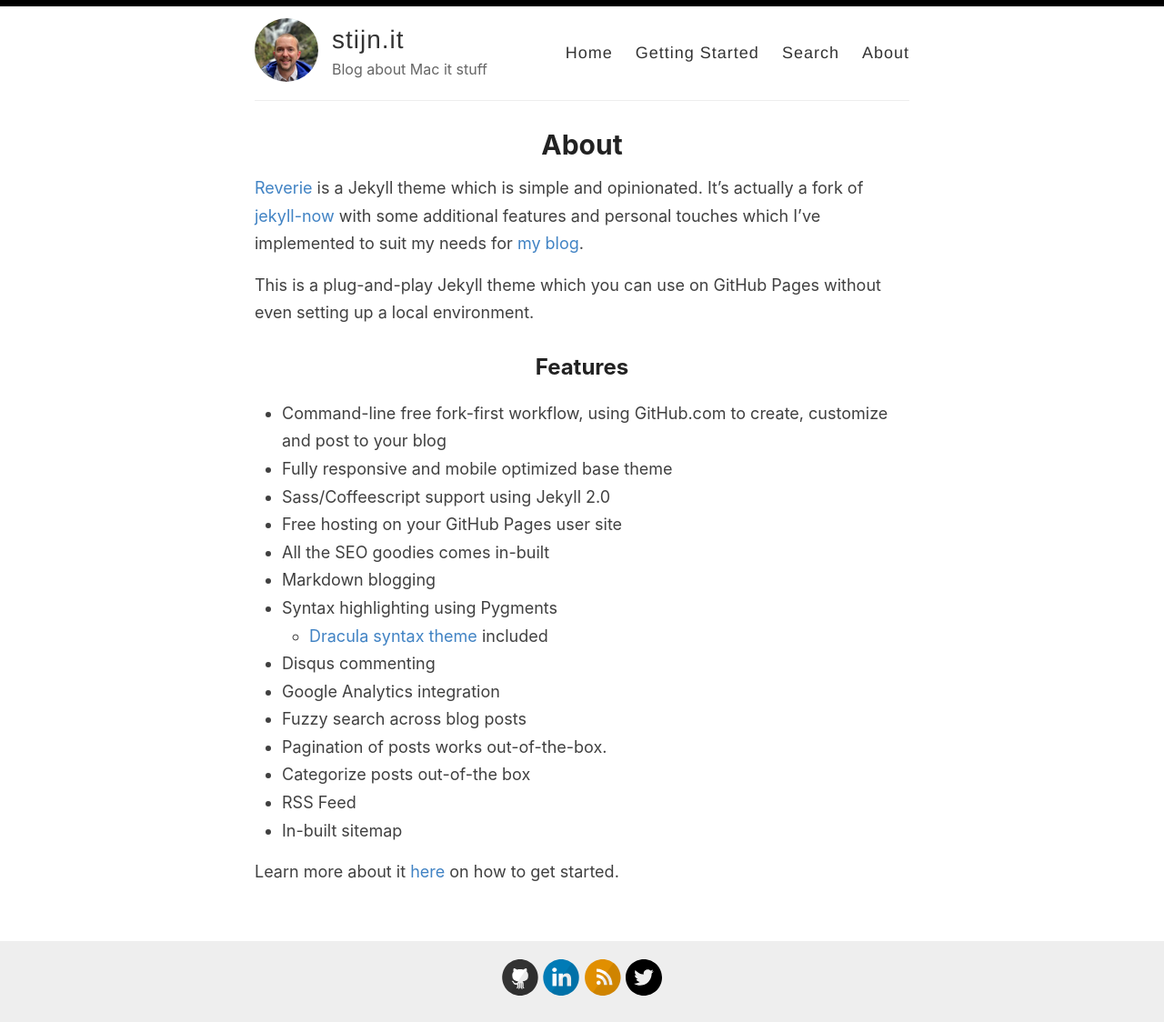
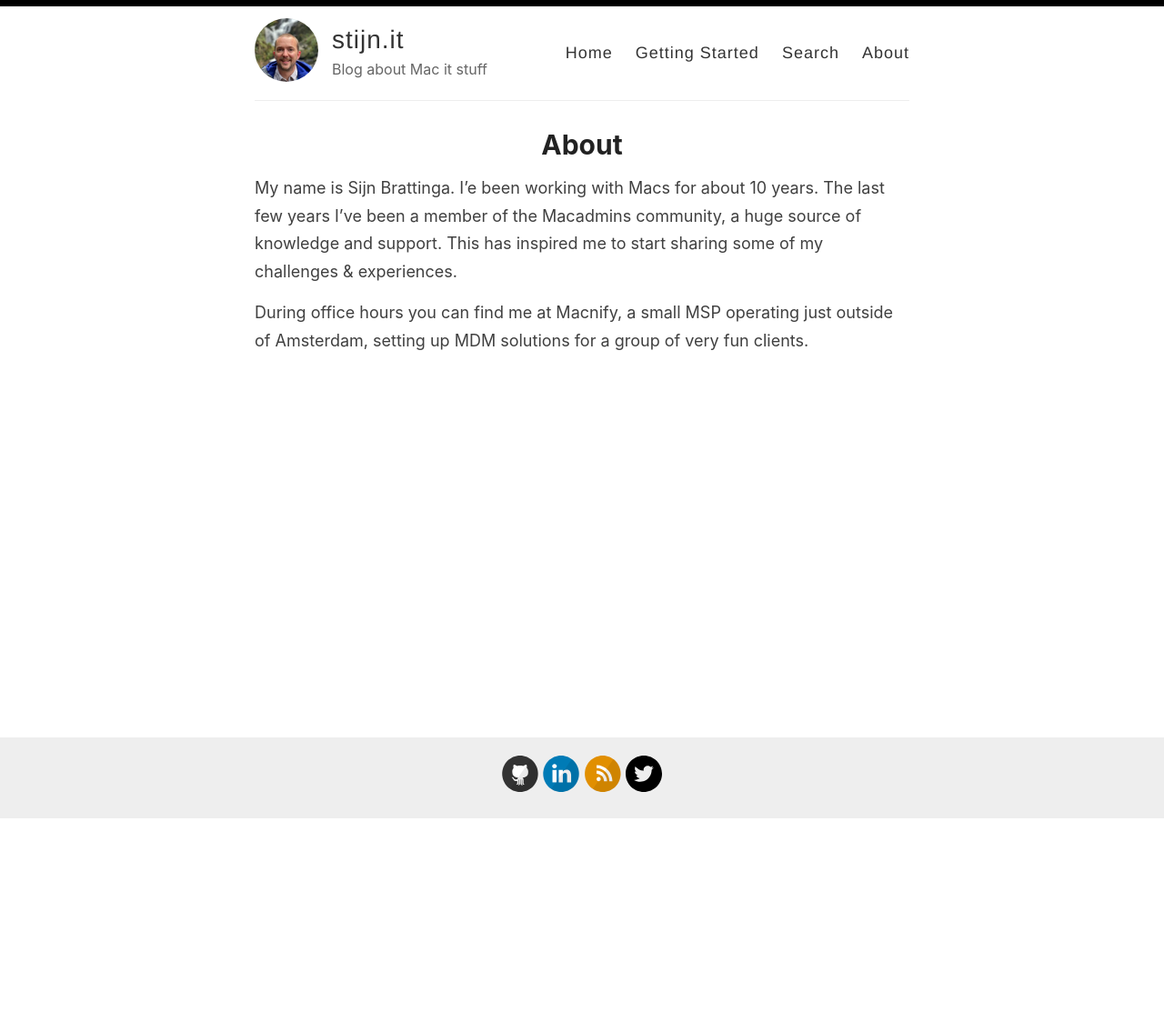
Before and after one commit to socialstijn/socialstijn.github.io, a Jekyll site: the page built from _pages/about.md, in a window 1280 px wide. Shown: the whole page at 91% size. Built offline with Jekyll 4.4.1, drawn with Linux system fonts in a browser that asks for light colours; after the commit the page ends 901 px from its top, so only the background shows below that.

Commit message:
About me

```diff
--- a/_pages/about.md
+++ b/_pages/about.md
@@ -4,26 +4,6 @@ title: About
 permalink: /about/
 ---
 
-[Reverie](https://github.com/amitmerchant1990/reverie) is a Jekyll theme which is simple and opinionated. It's actually a fork of [jekyll-now](https://github.com/barryclark/jekyll-now) with some additional features and personal touches which I've implemented to suit my needs for [my blog](https://www.amitmerchant.com).
+My name is Sijn Brattinga. I'e been working with Macs for about 10 years. The last few years I've been a member of the Macadmins community, a huge source of knowledge and support. This has inspired me to start sharing some of my challenges & experiences.
 
-This is a plug-and-play Jekyll theme which you can use on GitHub Pages without even setting up a local environment.
-
-## Features
-
-- Command-line free fork-first workflow, using GitHub.com to create, customize and post to your blog
-- Fully responsive and mobile optimized base theme
-- Sass/Coffeescript support using Jekyll 2.0
-- Free hosting on your GitHub Pages user site
-- All the SEO goodies comes in-built
-- Markdown blogging
-- Syntax highlighting using Pygments
-    - [Dracula syntax theme](https://draculatheme.com/) included
-- Disqus commenting
-- Google Analytics integration
-- Fuzzy search across blog posts
-- Pagination of posts works out-of-the-box.
-- Categorize posts out-of-the box
-- RSS Feed
-- In-built sitemap
-
-Learn more about it [here](https://github.com/amitmerchant1990/reverie) on how to get started.
+During office hours you can find me at Macnify, a small MSP operating just outside of Amsterdam, setting up MDM solutions for a group of very fun clients.
```
Also changed, not shown: _pages/getting-started.md (deleted, +0 -51 lines).
